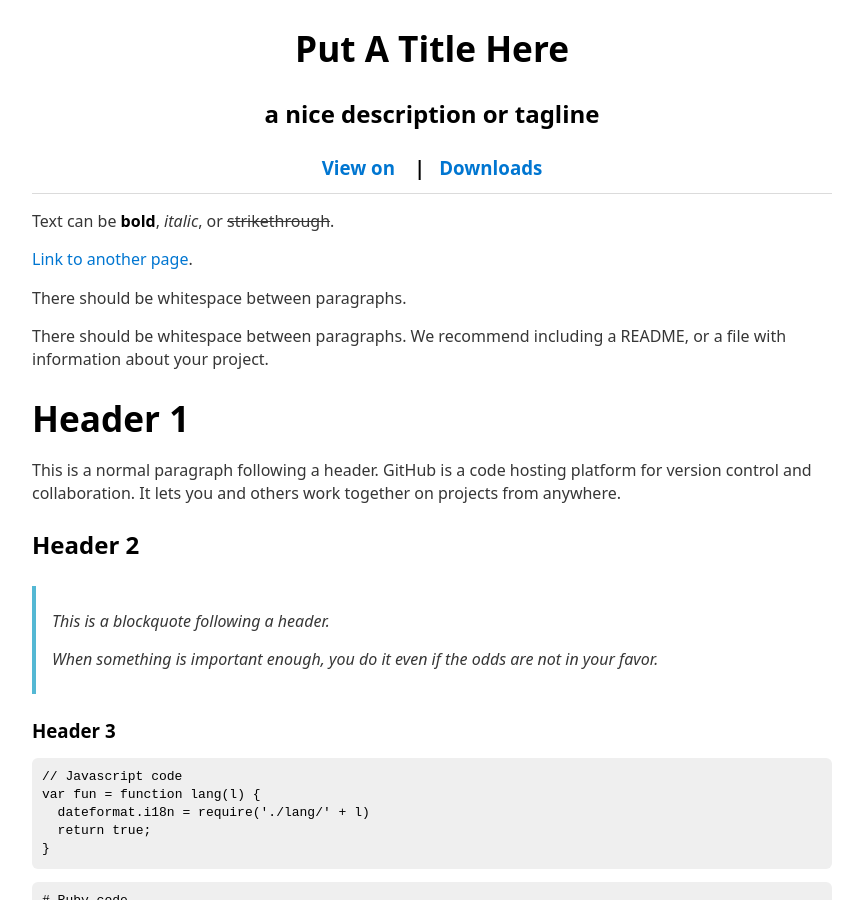
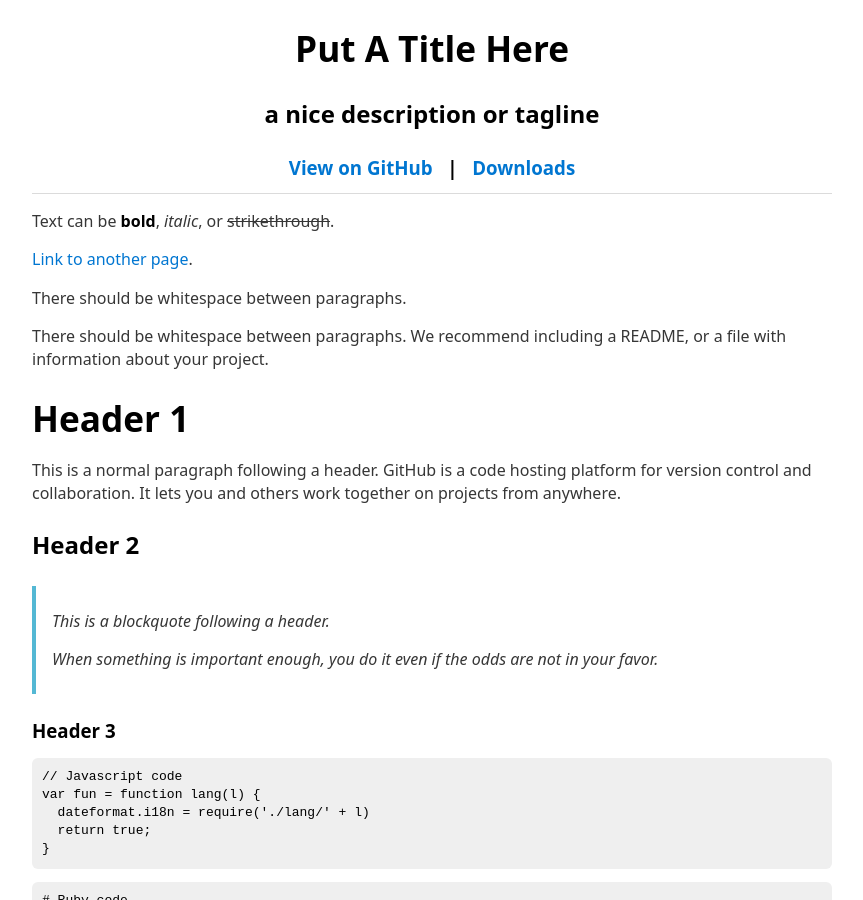
Before and after one commit to luke2m/watercss-jekyll, a Jekyll site: the page built from index.md, in a window 1280 px wide and 900 px high. Shown: the whole window, without its empty margins (208-1071 px from the left). Built offline with Jekyll 4.4.1, drawn with Linux system fonts in a browser that asks for light colours; part of the change alters nothing that is shown.

Commit message:
Update _config.yml

```diff
--- a/_config.yml
+++ b/_config.yml
@@ -10,8 +10,8 @@ css: auto
 # Show downloads links -- True or false
 show_downloads: true
 
-# Not using GitHub?
-#git_provider: GitLab
+# Not using GitHub? Change this.
+git_provider: GitHub
 
 #Different Download link?
 #download_url: "https://example.com"
```
